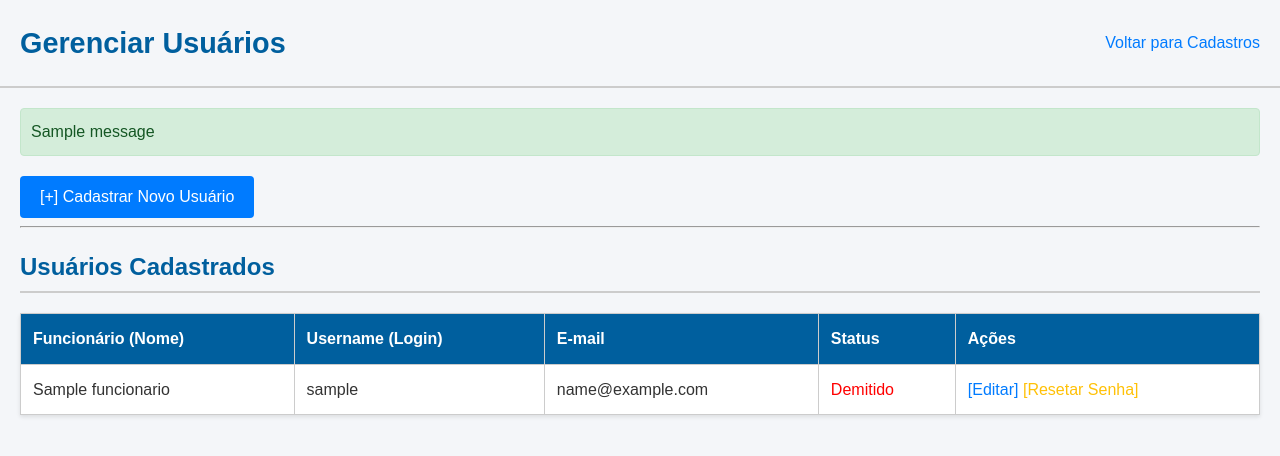
After one commit to LOLtechtp/SistemaOS, a Flask app: page /usuarios in a window 1280 px wide. The commit adds this page. Shown: the top 456 px of the page. Run offline with Flask 3, Linux system fonts and the light colour scheme; a user stored in the database is signed in; tables that the repository leaves empty hold one stand-in row (values such as "Sample post"); one stand-in notice (Sample message) is shown.

Commit message:
Migrando de professor

```diff
--- a/app.py
+++ b/app.py
@@ -8,11 +8,12 @@ import logging
 from dotenv import load_dotenv
 from flask_login import LoginManager, UserMixin, login_user, login_required, logout_user, current_user
 from werkzeug.security import generate_password_hash, check_password_hash
-# --- **** NOVA IMPORTAÇÃO (Cloudinary) **** ---
 import cloudinary
 import cloudinary.uploader
 import cloudinary.api
-from werkzeug.utils import secure_filename # Para limpar o nome do arquivo
+from werkzeug.utils import secure_filename
+import secrets
+import string
 
 # --- NOVO BLOCO: CONFIGURAÇÃO DE LOGS E AMBIENTE ---
 basedir = os.path.abspath(os.path.dirname(__file__))
@@ -71,11 +72,19 @@ login_manager.login_view = 'login'
 login_manager.login_message = "Por favor, faça o login para acessar esta página."
 login_manager.login_message_category = "error"
 
-# 6. **** "MOLDE" DE USUÁRIO ****
+# 6. **** "MOLDE" DE USUÁRIO (ATUALIZADO) ****
 class Usuario(db.Model, UserMixin):
     id = db.Column(db.Integer, primary_key=True)
     username = db.Column(db.String(50), unique=True, nullable=False)
     password_hash = db.Column(db.String(128), nullable=False)
+
+    email = db.Column(db.String(120), unique=True, nullable=False)
+    status = db.Column(db.String(20), nullable=False, default='Ativo') # Ativo, Férias, Demitido
+    observacoes = db.Column(db.Text, nullable=True)
+    precisa_trocar_senha = db.Column(db.Boolean, default=True, nullable=False) # Força a troca
+
+    # "Ponte" 1-para-1: Um Usuário está ligado a UM Funcionário
+    funcionario_id = db.Column(db.Integer, db.ForeignKey('funcionario.id'), unique=True, nullable=False)
 
     def set_password(self, password):
         self.password_hash = generate_password_hash(password)
@@ -113,13 +122,15 @@ class Carreira(db.Model):
     funcionarios = db.relationship('Funcionario', backref='cargo', lazy=True)
 
 
-# 9. **** "MOLDE" REFORMADO: de Tecnico para Funcionario ****
+# 9. **** "MOLDE" REFORMADO: Funcionario (ATUALIZADO) ****
 class Funcionario(db.Model):
     __tablename__ = 'funcionario'
     id = db.Column(db.Integer, primary_key=True)
     nome = db.Column(db.String(100), nullable=False)
     cargo_id = db.Column(db.Integer, db.ForeignKey('carreira.id'), nullable=False)
     ordens_servico_funcionario = db.relationship('OrdemServico', backref='funcionario', lazy=True)
+
+    usuario = db.relationship('Usuario', backref='funcionario', uselist=False)
 
 
 # 10. **** "MOLDE" ATUALIZADO: ORDEM DE SERVIÇO ****
@@ -136,15 +147,31 @@ class OrdemServico(db.Model):
     midias = db.relationship('MidiaOS', backref='ordem_servico', lazy=True, cascade="all, delete-orphan")
 
 
-# 11. **** NOVO "MOLDE": MIDIA OS (A Solução Definitiva) ****
+# 11. **** NOVO "MOLDE": MIDIA OS ****
 class MidiaOS(db.Model):
     __tablename__ = 'midia_os'
     id = db.Column(db.Integer, primary_key=True)
-    link_midia = db.Column(db.String(500), nullable=False) # Link seguro do Cloudinary
-    tipo_midia = db.Column(db.String(50), nullable=True) # 'image' ou 'video'
-    public_id = db.Column(db.String(200), nullable=True) # ID do Cloudinary (para apagar)
+    link_midia = db.Column(db.String(500), nullable=False)
+    tipo_midia = db.Column(db.String(50), nullable=True)
+    public_id = db.Column(db.String(200), nullable=True)
     os_id = db.Column(db.Integer, db.ForeignKey('ordem_servico.id'), nullable=False)
-# --- **** FIM DAS MUDANÇAS NOS MOLDES **** ---
+
+
+# --- **** NOVA FUNÇÃO: Gerador de Senha **** ---
+def gerar_senha_aleatoria(tamanho=10):
+    caracteres = string.ascii_letters + string.digits + string.punctuation
+    senha = [
+        secrets.choice(string.ascii_lowercase),
+        secrets.choice(string.ascii_uppercase),
+        secrets.choice(string.digits),
+        secrets.choice(string.punctuation)
+    ]
+    for _ in range(tamanho - 4):
+        senha.append(secrets.choice(caracteres))
+
+    secrets.SystemRandom().shuffle(senha)
+    return "".join(senha)
+# --- **** FIM DA MUDANÇA **** ---
 
 
 # FILTRO DE TELEFONE
@@ -161,7 +188,7 @@ def format_telefone(value):
 app.jinja_env.filters['format_telefone'] = format_telefone
 
 
-# 12. **** ROTAS DE LOGIN/LOGOUT ****
+# 12. **** ROTAS DE LOGIN/LOGOUT (ATUALIZADAS) ****
 @app.route('/login', methods=['GET', 'POST'])
 def login():
     if current_user.is_authenticated:
@@ -174,12 +201,55 @@ def login():
         user = Usuario.query.filter_by(username=username).first()
 
         if user and user.check_password(password):
+            if user.status != 'Ativo':
+                flash('Este usuário não está Ativo. Contate o administrador.', 'error')
+                return redirect(url_for('login'))
+
             login_user(user)
+
+            if user.precisa_trocar_senha:
+                flash('Este é o seu primeiro login. Por favor, cadastre uma nova senha.', 'success')
+                return redirect(url_for('trocar_senha'))
+
             return redirect(url_for('ola_mundo'))
         else:
             flash('Usuário ou senha inválidos.', 'error')
 
     return render_template('login.html')
+
+@app.route('/trocar-senha', methods=['GET', 'POST'])
+@login_required
+def trocar_senha():
+    if request.method == 'POST':
+        senha_antiga = request.form['senha_antiga']
+        senha_nova = request.form['senha_nova']
+        confirma_senha = request.form['confirma_senha']
+
+        if not current_user.check_password(senha_antiga):
+            flash('A "Senha Antiga" está incorreta.', 'error')
+            return redirect(url_for('trocar_senha'))
+
+        if (len(senha_nova) < 10 or
+            not re.search(r"[a-z]", senha_nova) or
+            not re.search(r"[A-Z]", senha_nova) or
+            not re.search(r"\d", senha_nova) or
+            not re.search(r"[\W_]", senha_nova)):
+            flash('Senha nova inválida. Deve ter 10+ caracteres, minúscula, maiúscula, número e caractere especial.', 'error')
+            return redirect(url_for('trocar_senha'))
+
+        if senha_nova != confirma_senha:
+            flash('A "Senha Nova" e a "Confirmação" não coincidem.', 'error')
+            return redirect(url_for('trocar_senha'))
+
+        current_user.set_password(senha_nova)
+        current_user.precisa_trocar_senha = False
+        db.session.commit()
+
+        flash('Senha atualizada com sucesso!', 'success')
+        return redirect(url_for('ola_mundo'))
+
+    return render_template('trocar_senha.html')
+
 
 @app.route('/logout')
 @login_required
@@ -360,16 +430,17 @@ def editar_parceiro(pn_id):
 @app.route('/cadastros')
 @login_required
 def cadastros():
+    # Esta rota apenas mostra o "menu" de cadastros
     return render_template('cadastros.html')
 
 @app.route('/carreiras', methods=['GET', 'POST'])
 @login_required
 def carreiras():
-    form_data = {}
+    form_data = {} # Inicializa o form_data
     if request.method == 'POST':
         nome_cargo = request.form['nome_cargo']
         competencias = request.form['competencias']
-        form_data = request.form
+        form_data = request.form # Salva o que o usuário digitou
 
         if not nome_cargo:
             flash('O campo "Nome do Cargo" é obrigatório.', 'error')
@@ -386,25 +457,33 @@ def carreiras():
 @login_required
 def search_carreiras():
     termo = request.args.get('termo', '')
+
+    # Busca no banco Carreiras cujo NOME contenha o termo
     carreiras = Carreira.query.filter(
         Carreira.nome_cargo.ilike(f'%{termo}%')
     ).all()
+
+    # Formata os resultados para o JavaScript
     resultados = []
     for cargo in carreiras:
+        # Prepara o texto do Status
         if cargo.ativo:
             status = '<span style="color: green;">Ativo</span>'
             link_acao = f'<a href="{url_for("inativar_carreira", cargo_id=cargo.id)}" style="color: #dc3545;">[Inativar]</a>'
         else:
             status = '<span style="color: red;">Inativo</span>'
             link_acao = f'<a href="{url_for("reativar_carreira", cargo_id=cargo.id)}">[Reativar]</a>'
+
         link_editar = f'<a href="{url_for("editar_carreira", cargo_id=cargo.id)}">[Editar]</a>'
+
         resultados.append({
             'nome_cargo': cargo.nome_cargo,
-            'competencias': cargo.competencias or '',
+            'competencias': cargo.competencias or '', # Garante que não seja 'None'
             'status': status,
             'link_acao': link_acao,
             'link_editar': link_editar
         })
+
     return jsonify(resultados)
 
 @app.route('/carreiras/editar/<int:cargo_id>', methods=['GET', 'POST'])
@@ -417,12 +496,14 @@ def editar_carreira(cargo_id):
         db.session.commit()
         flash('Cargo atualizado com sucesso!', 'success')
         return redirect(url_for('carreiras'))
+
     return render_template('editar_carreira.html', cargo=cargo)
 
 @app.route('/carreiras/inativar/<int:cargo_id>')
 @login_required
 def inativar_carreira(cargo_id):
     cargo = Carreira.query.get_or_404(cargo_id)
+    # "Sabedoria": Verifica se algum funcionário está usando este cargo
     funcionarios_no_cargo = Funcionario.query.filter_by(cargo_id=cargo_id).count()
     if funcionarios_no_cargo > 0:
         flash(f'ERRO: Não é possível inativar o cargo "{cargo.nome_cargo}", pois {funcionarios_no_cargo} funcionário(s) estão associados a ele.', 'error')
@@ -457,6 +538,7 @@ def funcionarios():
             flash('Funcionário cadastrado com sucesso!', 'success')
             return redirect(url_for('funcionarios'))
 
+    # Busca para os dropdowns e listas
     lista_de_funcionarios = Funcionario.query.all()
     lista_de_carreiras = Carreira.query.filter_by(ativo=True).all()
 
@@ -475,24 +557,117 @@ def apagar_funcionario(funcionario_id):
     except Exception as e:
         db.session.rollback()
         flash(f"Não foi possível apagar o funcionário. Verifique se ele possui OS associadas.", "error")
+
     return redirect(url_for('funcionarios'))
+
+# --- **** NOVA ROTA: Cadastro de Usuários (Sua Ideia) **** ---
+@app.route('/usuarios', methods=['GET', 'POST'])
+@login_required
+def cadastro_usuarios():
+    # (Por enquanto, vamos deixar a lógica de 'Perfis' para a Fase 3)
+    if request.method == 'POST':
+        funcionario_id = request.form.get('funcionario_id')
+        username = request.form.get('username').upper() # Salva em maiúsculo
+        email = request.form.get('email')
+        status = request.form.get('status')
+        observacoes = request.form.get('observacoes')
+
+        # Validação
+        erros = []
+        if not funcionario_id or funcionario_id == '0':
+            erros.append('O campo "Funcionário" é obrigatório.')
+        if not username:
+            erros.append('O campo "Username" é obrigatório.')
+        if not email:
+            erros.append('O campo "E-mail" é obrigatório.')
+
+        # Verifica se o 'username' ou 'email' ou 'funcionario' já estão em uso
+        if Usuario.query.filter_by(username=username).first():
+            erros.append(f'O Username "{username}" já está em uso.')
+        if Usuario.query.filter_by(email=email).first():
+            erros.append(f'O E-mail "{email}" já está em uso.')
+        if Usuario.query.filter_by(funcionario_id=funcionario_id).first():
+            erros.append('Este funcionário já possui um usuário. Edite-o em vez de criar um novo.')
+
+        if erros:
+            for erro in erros:
+                flash(erro, 'error')
+            # Busca funcionários que AINDA NÃO têm um usuário
+            funcionarios_sem_usuario = Funcionario.query.filter(Funcionario.usuario == None).all()
+            return render_template('cadastro_usuarios.html', form_data=request.form, funcionarios=funcionarios_sem_usuario)
+
+        # Se passou nas validações
+        senha_aleatoria = gerar_senha_aleatoria()
+
+        novo_usuario = Usuario(
+            username=username,
+            email=email,
+            status=status,
+            observacoes=observacoes,
+            funcionario_id=funcionario_id,
+            precisa_trocar_senha=True # Força a troca no primeiro login
+        )
+        novo_usuario.set_password(senha_aleatoria)
+
+        db.session.add(novo_usuario)
+        db.session.commit()
+
+        # (Fase 4: Aqui enviaremos o e-mail)
+        flash(f'Usuário "{username}" criado com sucesso!', 'success')
+        # (Fase 2: Por enquanto, mostramos a senha na tela)
+        flash(f'Atenção: A senha temporária é: {senha_aleatoria}', 'success')
+        return redirect(url_for('cadastro_usuarios'))
+
+    else: # (Método GET)
+        # Busca funcionários que AINDA NÃO têm um usuário (para o dropdown)
+        funcionarios_sem_usuario = Funcionario.query.filter(Funcionario.usuario == None).all()
+        # Busca todos os usuários (para a lista)
+        todos_usuarios = Usuario.query.all()
+
+        return render_template('cadastro_usuarios.html',
+                               form_data={},
+                               funcionarios=funcionarios_sem_usuario,
+                               usuarios=todos_usuarios)
+
+# --- **** NOVA ROTA: Resetar Senha (Sua Ideia) **** ---
+@app.route('/usuario/resetar/<int:user_id>')
+@login_required
+def resetar_senha(user_id):
+    user = Usuario.query.get_or_404(user_id)
+
+    # Gera a nova senha
+    nova_senha = gerar_senha_aleatoria()
+
+    # Salva a nova senha (hashed)
+    user.set_password(nova_senha)
+
+    # Força o usuário a trocar no próximo login
+    user.precisa_trocar_senha = True
+
+    db.session.commit()
+
+    # (Fase 4: Enviar e-mail)
+    # (Fase 2: Mostrar a senha na tela)
+    flash(f'Senha resetada para "{user.username}". A nova senha temporária é: {nova_senha}', 'success')
+    return redirect(url_for('cadastro_usuarios'))
+# --- **** FIM DA NOVA ROTA **** ---
 
 
 # 16. Rotas de Ordem de Serviço (OS)
 
-# --- **** ROTA /abrir_os ATUALIZADA (COM LÓGICA DE UPLOAD) **** ---
+# --- (Rota /abrir_os) ---
 @app.route('/abrir_os', methods=['GET', 'POST'])
 @login_required
 def abrir_os():
     if request.method == 'POST':
         id_do_parceiro = request.form['parceiro_id']
+
         parceiro_selecionado = ParceiroNegocio.query.get(id_do_parceiro)
 
         if not parceiro_selecionado.eh_cliente or not parceiro_selecionado.ativo:
             flash(f"ERRO: O PN '{parceiro_selecionado.nome}' não é um cliente ativo. Verifique o cadastro.", 'error')
 
             clientes_ativos = ParceiroNegocio.query.filter_by(eh_cliente=True, ativo=True).all()
-            # **** CORREÇÃO DO BUG (apontando para Funcionario) ****
             todos_tecnicos = Funcionario.query.all()
             return render_template('abrir_os.html',
                                    clientes=clientes_ativos,
@@ -516,6 +691,7 @@ def abrir_os():
         for file in files:
             if file and allowed_file(file.filename):
                 filename = secure_filename(file.filename)
+
                 folder_name = f"GestorOS/OS-{nova_os.id}"
 
                 upload_result = cloudinary.uploader.upload(
@@ -538,15 +714,14 @@ def abrir_os():
 
     else:
         clientes_ativos = ParceiroNegocio.query.filter_by(eh_cliente=True, ativo=True).all()
-        # **** CORREÇÃO DO BUG (apontando para Funcionario) ****
         todos_tecnicos = Funcionario.query.all()
 
         return render_template('abrir_os.html',
                                clientes=clientes_ativos,
                                tecnicos=todos_tecnicos,
                                dados_form={})
-# --- **** FIM DA MUDANÇA **** ---
 
+# --- (Rota /ordens) ---
 @app.route('/ordens')
 @login_required
 def ordens_servico():
@@ -574,7 +749,7 @@ def ordens_servico():
                            filtro_estado=filtro_estado,
                            filtro_tecnico_id=filtro_tecnico_id)
 
-# --- **** Rota /editar_os ATUALIZADA (COM LÓGICA DE UPLOAD) **** ---
+# --- (Rota /os/editar) ---
 @app.route('/os/editar/<int:os_id>', methods=['GET', 'POST'])
 @login_required
 def editar_os(os_id):
@@ -616,7 +791,6 @@ def editar_os(os_id):
 
     else: # (Método GET)
         lista_clientes = ParceiroNegocio.query.filter_by(eh_cliente=True).all()
-        # **** CORREÇÃO DO BUG (apontando para Funcionario) ****
         todos_tecnicos = Funcionario.query.all()
 
         midias_existentes = MidiaOS.query.filter_by(os_id=os_id).all()
@@ -626,9 +800,8 @@ def editar_os(os_id):
                                clientes=lista_clientes,
                                tecnicos=todos_tecnicos,
                                midias=midias_existentes)
-# --- **** FIM DA MUDANÇA **** ---
 
-# **** NOVA ROTA PARA VER MÍDIAS (Ex: /os/1/midias) ****
+# --- (Rota /os/midias) ---
 @app.route('/os/<int:os_id>/midias')
 @login_required
 def ver_midias(os_id):
@@ -636,26 +809,23 @@ def ver_midias(os_id):
     midias = MidiaOS.query.filter_by(os_id=os_id).all()
     return render_template('ver_midias.html', os=os, midias=midias)
 
-# **** NOVA ROTA PARA APAGAR MÍDIA ****
+# --- (Rota /midia/apagar) ---
 @app.route('/midia/apagar/<int:midia_id>', methods=['POST'])
 @login_required
 def apagar_midia(midia_id):
     midia = MidiaOS.query.get_or_404(midia_id)
-    os_id = midia.os_id # Guarda o ID da OS para redirecionar de volta
+    os_id = midia.os_id
 
-    # 1. Apaga do Cloudinary
     if midia.public_id:
         cloudinary.uploader.destroy(midia.public_id, resource_type=midia.tipo_midia)
 
-    # 2. Apaga do nosso banco
     db.session.delete(midia)
     db.session.commit()
 
     flash('Mídia apagada com sucesso.', 'success')
-    # Volta para a página de edição da OS
     return redirect(url_for('editar_os', os_id=os_id))
 
-
+# --- (Rota /os/finalizar) ---
 @app.route('/os/finalizar/<int:os_id>', methods=['GET', 'POST'])
 @login_required
 def finalizar_os(os_id):
--- a/templates/abrir_os.html
+++ b/templates/abrir_os.html
@@ -50,13 +50,14 @@
         <label for="tecnico">Funcionário Responsável:</label>
         <select id="tecnico" name="tecnico_id" required>
             <option value="">-- Selecione um Funcionário --</option>
-            {% for tecnico in todos_tecnicos %}
+
+            {% for tecnico in tecnicos %}
                 <option value="{{ tecnico.id }}"
                         {% if dados_form and dados_form.tecnico_id|int == tecnico.id %}selected{% endif %}>
                     {{ tecnico.nome }} ({{ tecnico.cargo.nome_cargo }})
                 </option>
             {% endfor %}
-        </select>
+            </select>
 
         <hr>
         <h2>Adicionar Mídias (Fotos/Vídeos)</h2>
@@ -64,6 +65,7 @@
 
         <label for="midias">Arquivos:</label>
         <input type="file" id="midias" name="midias[]" multiple>
+
         <br><br>
         <button type="submit">Abrir OS</button>
     </form>
--- /dev/null
+++ b/templates/cadastro_usuarios.html
@@ -0,0 +1,120 @@
+{% extends 'base.html' %}
+{% block title %}Gerenciar Usuários{% endblock %}
+
+{% block page_title %}
+    <h1>Gerenciar Usuários</h1>
+{% endblock %}
+
+{% block header_nav %}
+    <a href="{{ url_for('cadastros') }}">Voltar para Cadastros</a>
+{% endblock %}
+
+
+{% block content %}
+
+    {% with messages = get_flashed_messages(with_categories=true) %}
+        {% if messages %}
+            <ul class="flashes">
+            {% for category, message in messages %}
+                <li class="{{ category }}">{{ message }}</li>
+            {% endfor %}
+            </ul>
+        {% endif %}
+    {% endwith %}
+
+    <button id="btn_mostrar_form" onclick="mostrarFormulario()">
+        [+] Cadastrar Novo Usuário
+    </button>
+
+    <div id="formulario_cadastro" style="display: none; margin-top: 20px; padding: 20px; background-color: #fff; border-radius: 5px;">
+        <h2>Cadastrar Novo Usuário</h2>
+
+        <form action="{{ url_for('cadastro_usuarios') }}" method="POST">
+
+            <label for="funcionario_id">Funcionário:</label>
+            <select id="funcionario_id" name="funcionario_id" required>
+                <option value="0">-- Selecione um Funcionário (que ainda não tem usuário) --</option>
+                {% for func in funcionarios %}
+                <option value="{{ func.id }}" {% if form_data and form_data.funcionario_id|int == func.id %}selected{% endif %}>
+                    {{ func.nome }} (Cargo: {{ func.cargo.nome_cargo }})
+                </option>
+                {% endfor %}
+            </select>
+
+            <label for="username">Username (Login):</label>
+            <input type="text" id="username" name="username" value="{{ form_data.username or '' }}" required>
+
+            <label for="email">E-mail (para receber a senha):</label>
+            <input type="text" id="email" name="email" value="{{ form_data.email or '' }}" required>
+
+            <label for="status">Status:</label>
+            <select id="status" name="status" required>
+                <option value="Ativo" {% if form_data.status == 'Ativo' %}selected{% endif %}>Ativo</option>
+                <option value="Férias" {% if form_data.status == 'Férias' %}selected{% endif %}>Férias</option>
+                <option value="Demitido" {% if form_data.status == 'Demitido' %}selected{% endif %}>Demitido</option>
+            </select>
+
+            <label for="observacoes">Observações (opcional):</label>
+            <textarea id="observacoes" name="observacoes" rows="3">{{ form_data.observacoes or '' }}</textarea>
+
+            <br><br>
+            <button type="submit">Criar Usuário (e gerar senha)</button>
+        </form>
+    </div>
+
+    <hr>
+
+    <h2>Usuários Cadastrados</h2>
+    <table>
+        <thead>
+            <tr>
+                <th>Funcionário (Nome)</th>
+                <th>Username (Login)</th>
+                <th>E-mail</th>
+                <th>Status</th>
+                <th>Ações</th>
+            </tr>
+        </thead>
+        <tbody>
+            {% for usuario in usuarios %}
+            <tr>
+                <td>{{ usuario.funcionario.nome }}</td>
+                <td>{{ usuario.username }}</td>
+                <td>{{ usuario.email }}</td>
+                <td>
+                    {% if usuario.status == 'Ativo' %}
+                        <span style="color: green;">{{ usuario.status }}</span>
+                    {% else %}
+                        <span style="color: red;">{{ usuario.status }}</span>
+                    {% endif %}
+                </td>
+
+                <td>
+                    <a href="#">[Editar]</a>
+                    <a href="{{ url_for('resetar_senha', user_id=usuario.id) }}"
+                       style="color: #ffc107;"
+                       onclick="return confirm('Tem certeza que deseja resetar a senha para {{ usuario.username }}? Uma nova senha será gerada.');">
+                        [Resetar Senha]
+                    </a>
+                </td>
+                </tr>
+            {% endfor %}
+        </tbody>
+    </table>
+
+    <script>
+        // Função para mostrar/esconder o formulário
+        function mostrarFormulario() {
+            let form = document.getElementById('formulario_cadastro');
+            let btn = document.getElementById('btn_mostrar_form');
+            if (form.style.display === 'none') {
+                form.style.display = 'block';
+                btn.innerText = '[-] Esconder Formulário de Cadastro';
+            } else {
+                form.style.display = 'none';
+                btn.innerText = '[+] Cadastrar Novo Usuário';
+            }
+        }
+    </script>
+
+{% endblock %}
--- a/templates/editar_os.html
+++ b/templates/editar_os.html
@@ -42,13 +42,14 @@
 
         <label for="tecnico">Funcionário Responsável:</label>
         <select id="tecnico" name="tecnico_id" required>
-            {% for tecnico in todos_tecnicos %}
+
+            {% for tecnico in tecnicos %}
                 <option value="{{ tecnico.id }}"
                         {% if tecnico.id == os.tecnico_id %}selected{% endif %}>
                     {{ tecnico.nome }} ({{ tecnico.cargo.nome_cargo }})
                 </option>
             {% endfor %}
-        </select>
+            </select>
 
         <hr>
 
@@ -78,6 +79,7 @@
         <h3>Adicionar Novas Mídias:</h3>
         <label for="midias">Arquivos:</label>
         <input type="file" id="midias" name="midias[]" multiple>
+
         <br><br>
         <button type="submit">Salvar Alterações</button>
     </form>
```
Also changed, not shown: migrations/versions/0ab673c5bb3f_cria_tabela_midiaos_para_uploads.py (deleted, +0 -36 lines), migrations/versions/31ddfbeb97de_remove_campos_de_link_fixos_da_os.py (deleted, +0 -36 lines), migrations/versions/3c4ecaf48ed8_adiciona_links_de_midia_na_os.py (deleted, +0 -36 lines), migrations/versions/3e76d2b16f61_versao_final_com_login_e_pn_v3.py (renamed from migrations/versions/509c856af94b_versao_final_com_funcionarios_e_.py, +30 -12 lines), seed.py (+51 -53 lines), templates/cadastros.html (+6 -2 lines), templates/trocar_senha.html (added, +48 -0 lines).
